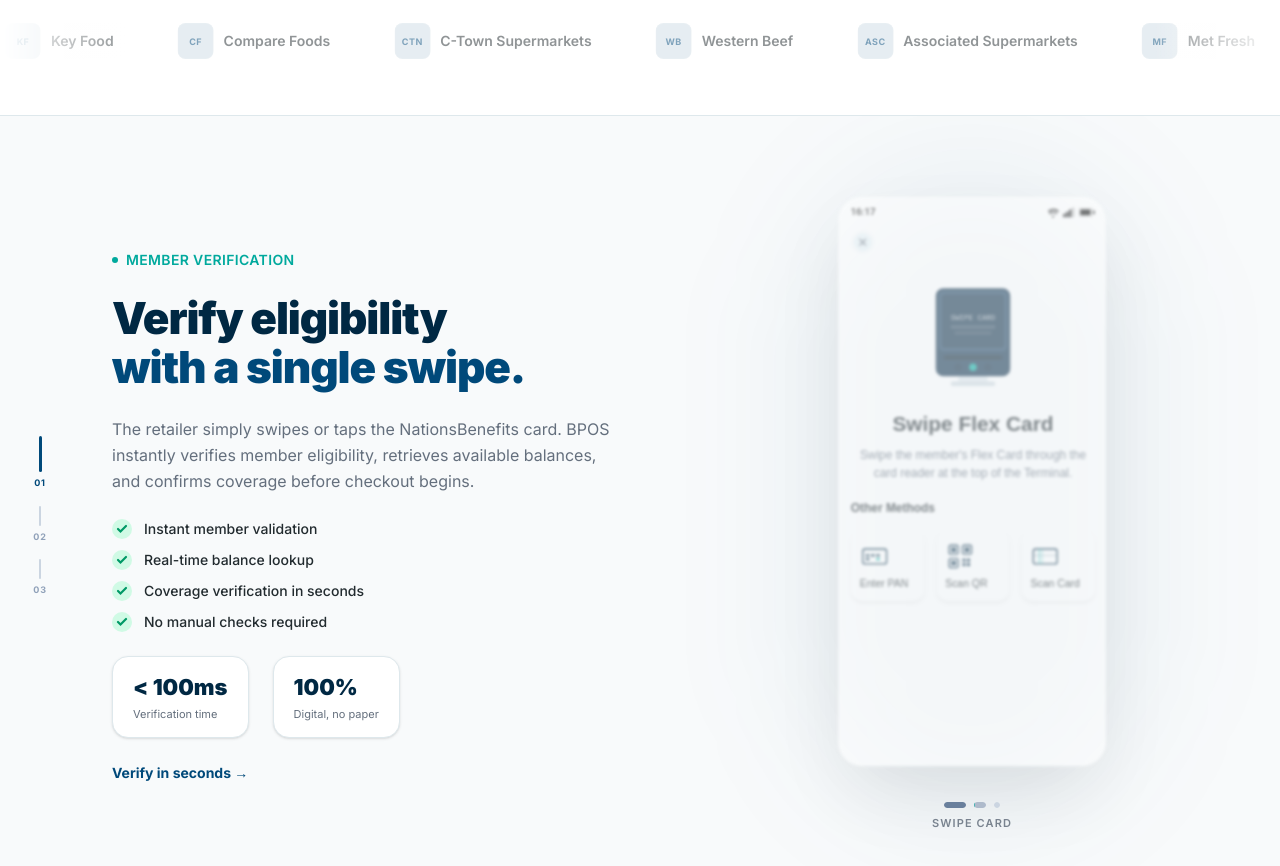
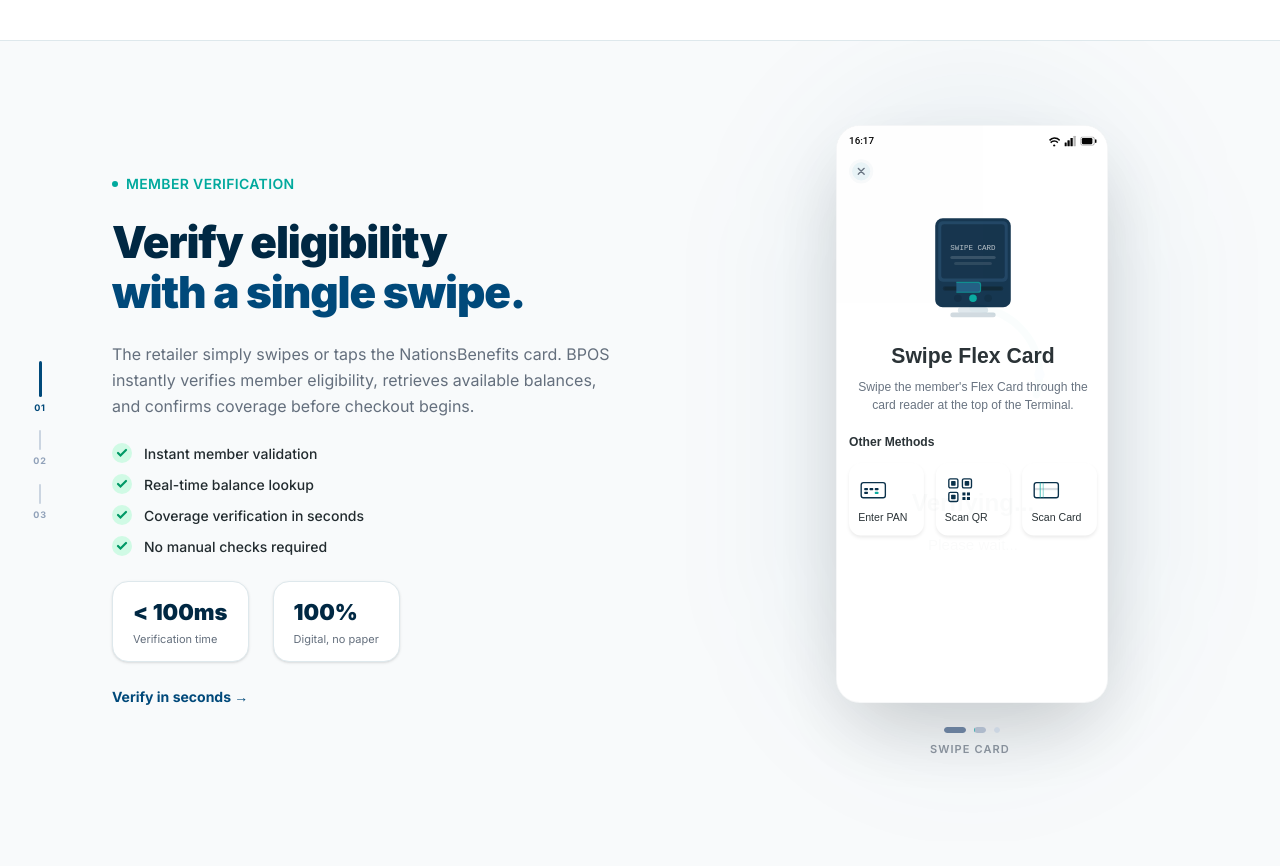
Before and after one commit to marielabattista88/Landing-Page-BPOS, a Next.js app: page / in a window 1280 px wide. Shown: the part 1180-2046 px from the top of the page. Built offline with nearby package versions, Linux system fonts and the light colour scheme.

Commit message:
feat: update FeaturePortal and StickyFeatures components with new dashboard image and enhanced animations

```diff
--- a/src/components/landing/HeroSection.tsx
+++ b/src/components/landing/HeroSection.tsx
@@ -184,7 +184,7 @@
               <h1 className="heading-display text-5xl sm:text-6xl lg:text-7xl text-white">
                 A Modern Fintech Solution
                 <br />
-                <span className="gradient-text">for Independent Retailers</span>
+                <span className="text-white">for Retailers</span>
               </h1>
             </motion.div>
 
--- a/src/components/landing/StickyFeatures.tsx
+++ b/src/components/landing/StickyFeatures.tsx
@@ -106,47 +106,55 @@
 
 // ─── Shared: Spinner Ring (CSS/SVG — used by screens 1, 5, 6) ─────────────
 function SpinnerRing({ spinning = false, showCheck = false }: { spinning?: boolean; showCheck?: boolean }) {
-  const ring = (
-    <svg viewBox="0 0 196 196" style={{ position: "absolute", inset: 0, width: "100%", height: "100%" }}>
-      {/* Track */}
-      <circle cx="98" cy="98" r="88" fill="none" stroke="#e8f0f5" strokeWidth="10" />
-      {/* Arc */}
-      <circle cx="98" cy="98" r="88"
-        fill="none"
-        stroke={showCheck ? "#10b981" : "#00A99D"}
-        strokeWidth="10"
-        strokeDasharray={showCheck ? "553 0" : "165 388"}
-        strokeLinecap="round"
-        transform="rotate(-90 98 98)"
-      />
-      {/* Leading dot (only when spinning, not check) */}
-      {!showCheck && (
-        <circle cx="186" cy="98" r="7" fill="#3b82f6" />
-      )}
-      {/* Checkmark */}
-      {showCheck && (
-        <path d="M62 98 L87 123 L134 76"
-          stroke="#10b981" strokeWidth="9" fill="none"
-          strokeLinecap="round" strokeLinejoin="round" />
-      )}
-    </svg>
-  );
-
-  return (
-    <div style={{ position: "relative", width: 196, height: 196 }}>
-      {spinning ? (
+  if (spinning) {
+    return (
+      <div style={{ position: "relative", width: 196, height: 196 }}>
         <motion.div
           animate={{ rotate: 360 }}
           transition={{ duration: 1.6, repeat: Infinity, ease: "linear" }}
           style={{ position: "absolute", inset: 0, originX: "50%", originY: "50%" }}
         >
-          {ring}
+          <svg viewBox="0 0 196 196" style={{ position: "absolute", inset: 0, width: "100%", height: "100%" }}>
+            <circle cx="98" cy="98" r="88" fill="none" stroke="#e8f0f5" strokeWidth="10" />
+            <circle cx="98" cy="98" r="88" fill="none" stroke="#00A99D" strokeWidth="10"
+              strokeDasharray="165 388" strokeLinecap="round" transform="rotate(-90 98 98)" />
+            <circle cx="186" cy="98" r="7" fill="#3b82f6" />
+          </svg>
         </motion.div>
-      ) : (
-        ring
-      )}
-    </div>
-  );
+      </div>
+    );
+  }
+
+  if (showCheck) {
+    return (
+      <div style={{ position: "relative", width: 196, height: 196 }}>
+        <svg viewBox="0 0 196 196" style={{ position: "absolute", inset: 0, width: "100%", height: "100%" }}>
+          {/* Track */}
+          <circle cx="98" cy="98" r="88" fill="none" stroke="#e8f0f5" strokeWidth="10" />
+          {/* Ring draws in */}
+          <motion.circle
+            cx="98" cy="98" r="88"
+            fill="none" stroke="#10b981" strokeWidth="10" strokeLinecap="round"
+            transform="rotate(-90 98 98)"
+            initial={{ pathLength: 0 }}
+            animate={{ pathLength: 1 }}
+            transition={{ duration: 0.55, ease: [0.16, 1, 0.3, 1] }}
+          />
+          {/* Checkmark draws in after ring */}
+          <motion.path
+            d="M62 98 L87 123 L134 76"
+            stroke="#10b981" strokeWidth="9" fill="none"
+            strokeLinecap="round" strokeLinejoin="round"
+            initial={{ pathLength: 0 }}
+            animate={{ pathLength: 1 }}
+            transition={{ duration: 0.38, delay: 0.3, ease: [0.16, 1, 0.3, 1] }}
+          />
+        </svg>
+      </div>
+    );
+  }
+
+  return null;
 }
 
 // ─── Screen 0: Swipe Flex Card ─────────────────────────────────────────────
@@ -187,6 +195,20 @@
             <circle cx="70" cy="136" r="5" fill="#0a2840"/>
             <circle cx="90" cy="136" r="5" fill="#00A99D"/>
             <circle cx="110" cy="136" r="5" fill="#0a2840"/>
+            {/* Animated swiping card */}
+            <defs>
+              <clipPath id="terminalBodyClip">
+                <rect x="40" y="30" width="100" height="118" rx="10"/>
+              </clipPath>
+            </defs>
+            <motion.rect
+              y="115" width="72" height="13" rx="3"
+              fill="#1a5a80" stroke="rgba(0,169,157,0.7)" strokeWidth="1.5"
+              clipPath="url(#terminalBodyClip)"
+              initial={{ x: 125 }}
+              animate={{ x: 28 }}
+              transition={{ duration: 0.65, delay: 0.5, ease: [0.4, 0, 0.2, 1], repeat: Infinity, repeatDelay: 2.2 }}
+            />
           </svg>
         </div>
         {/* Title + description */}
@@ -261,14 +283,40 @@
 
 // ─── Screen 1: Card Verified ──────────────────────────────────────────────
 function VerifiedScreen() {
+  const [phase, setPhase] = useState<"loading" | "verified">("loading");
+  useEffect(() => {
+    const t = setTimeout(() => setPhase("verified"), 1400);
+    return () => clearTimeout(t);
+  }, []);
   return (
     <FigmaScaled>
       <div style={{ display: "flex", flexDirection: "column", width: 360, height: 760, background: "white" }}>
         <StatusBar />
         <div style={{ flex: 1, display: "flex", flexDirection: "column", alignItems: "center", justifyContent: "center", gap: 48 }}>
-          <SpinnerRing showCheck />
+          <AnimatePresence mode="wait" initial={false}>
+            {phase === "loading" ? (
+              <motion.div key="spinner"
+                initial={{ opacity: 0, scale: 0.85 }} animate={{ opacity: 1, scale: 1 }}
+                exit={{ opacity: 0, scale: 0.85 }} transition={{ duration: 0.3, ease: [0.16, 1, 0.3, 1] }}>
+                <SpinnerRing spinning />
+              </motion.div>
+            ) : (
+              <motion.div key="check"
+                initial={{ opacity: 0, scale: 0.85 }} animate={{ opacity: 1, scale: 1 }}
+                transition={{ duration: 0.3, ease: [0.16, 1, 0.3, 1] }}>
+                <SpinnerRing showCheck />
+              </motion.div>
+            )}
+          </AnimatePresence>
           <div style={{ display: "flex", flexDirection: "column", gap: 16, alignItems: "center", padding: "0 16px", width: "100%" }}>
-            <p style={{ fontFamily: "'Proxima Nova', sans-serif", fontWeight: 700, fontSize: 32, color: "#222b2f", margin: 0, textAlign: "center" }}>Verified</p>
+            <AnimatePresence mode="wait" initial={false}>
+              <motion.p key={phase}
+                initial={{ opacity: 0, y: 6 }} animate={{ opacity: 1, y: 0 }}
+                exit={{ opacity: 0, y: -6 }} transition={{ duration: 0.22, ease: "easeOut" }}
+                style={{ fontFamily: "'Proxima Nova', sans-serif", fontWeight: 700, fontSize: 32, color: "#222b2f", margin: 0, textAlign: "center" }}>
+                {phase === "loading" ? "Verifying..." : "Verified"}
+              </motion.p>
+            </AnimatePresence>
             <p style={{ fontFamily: "'Proxima Nova', sans-serif", fontSize: 20, color: "#222b2f", margin: 0, textAlign: "center" }}>Please wait...</p>
           </div>
         </div>
@@ -313,12 +361,15 @@
         </div>
         {/* Balance rows */}
         <div style={{ flex: 1, display: "flex", flexDirection: "column", overflow: "hidden" }}>
-          {balances.map((b) => (
-            <div key={b.label} style={{ padding: "10px 16px", borderBottom: "1px solid #dee8ec" }}>
+          {balances.map((b, i) => (
+            <motion.div key={b.label}
+              initial={{ opacity: 0, y: 10 }} animate={{ opacity: 1, y: 0 }}
+              transition={{ duration: 0.35, delay: i * 0.09, ease: [0.16, 1, 0.3, 1] }}
+              style={{ padding: "10px 16px", borderBottom: "1px solid #dee8ec" }}>
               <p style={{ fontFamily: "'Proxima Nova', sans-serif", fontWeight: 600, fontSize: 16, color: "#222b2f", margin: 0 }}>{b.label}</p>
               <p style={{ fontFamily: "'Proxima Nova', sans-serif", fontWeight: 700, fontSize: 22, color: "#002843", margin: "2px 0" }}>{b.amount}</p>
               <p style={{ fontFamily: "'Proxima Nova', sans-serif", fontSize: 13, color: "#646f7d", margin: 0 }}>{b.sub}</p>
-            </div>
+            </motion.div>
           ))}
         </div>
         {/* Footer */}
@@ -553,14 +604,27 @@
         </div>
         {/* Content */}
         <div style={{ flex: 1, display: "flex", flexDirection: "column", alignItems: "center", padding: "16px 16px 0", gap: 12 }}>
-          {/* Success icon */}
-          <div style={{ background: "#ecf3ed", borderRadius: 72, width: 88, height: 88, display: "flex", alignItems: "center", justifyContent: "center" }}>
+          {/* Success icon — scales in on mount */}
+          <motion.div
+            initial={{ scale: 0.4, opacity: 0 }}
+            animate={{ scale: 1, opacity: 1 }}
+            transition={{ duration: 0.5, ease: [0.16, 1, 0.3, 1] }}
+            style={{ background: "#ecf3ed", borderRadius: 72, width: 88, height: 88, display: "flex", alignItems: "center", justifyContent: "center" }}
+          >
             <div style={{ background: "#0a9773", borderRadius: 56, width: 64, height: 64, display: "flex", alignItems: "center", justifyContent: "center" }}>
-              <svg width="28" height="28" viewBox="0 0 28 28" fill="none">
-                <path d="M5 14l6.5 6.5L23 8" stroke="white" strokeWidth="3" strokeLinecap="round" strokeLinejoin="round"/>
-              </svg>
+              <motion.svg
+                width="28" height="28" viewBox="0 0 28 28" fill="none"
+              >
+                <motion.path
+                  d="M5 14l6.5 6.5L23 8"
+                  stroke="white" strokeWidth="3" strokeLinecap="round" strokeLinejoin="round"
+                  initial={{ pathLength: 0 }}
+                  animate={{ pathLength: 1 }}
+                  transition={{ duration: 0.4, delay: 0.3, ease: [0.16, 1, 0.3, 1] }}
+                />
+              </motion.svg>
             </div>
-          </div>
+          </motion.div>
           <p style={{ fontFamily: "'Proxima Nova', sans-serif", fontWeight: 600, fontSize: 20, color: "#222b2f", margin: 0, textAlign: "center" }}>Transaction Successful</p>
           <p style={{ fontFamily: "'Proxima Nova', sans-serif", fontWeight: 600, fontSize: 40, color: "#222b2f", margin: 0, textAlign: "center" }}>$162.07</p>
           <p style={{ fontFamily: "'Proxima Nova', sans-serif", fontSize: 14, color: "#646f7d", margin: 0, textAlign: "center" }}>Processed via card ****1234</p>
@@ -717,7 +781,9 @@
     return () => clearInterval(id);
   }, [sectionIndex]);
 
-  const screenIndex = SECTION_SCREENS[sectionIndex][screenInSection];
+  // Clamp screenInSection so it never goes out of bounds during section transitions
+  const safeScreenInSection = Math.min(screenInSection, SECTION_SCREENS[sectionIndex].length - 1);
+  const screenIndex = SECTION_SCREENS[sectionIndex][safeScreenInSection];
   const activeSection = SECTIONS[sectionIndex];
   const ScreenComponent = SCREENS[screenIndex];
 
@@ -766,10 +832,10 @@
               <AnimatePresence mode="wait">
                 <motion.div
                   key={sectionIndex}
-                  initial={{ opacity: 0, y: 24 }}
+                  initial={{ opacity: 0, y: 16 }}
                   animate={{ opacity: 1, y: 0 }}
-                  exit={{ opacity: 0, y: -16 }}
-                  transition={{ duration: 0.5, ease: [0.16, 1, 0.3, 1] }}
+                  exit={{ opacity: 0, y: -12 }}
+                  transition={{ duration: 0.3, ease: [0.76, 0, 0.24, 1] }}
                   className="flex flex-col gap-6"
                 >
                   {/* Eyebrow */}
@@ -825,17 +891,18 @@
             {/* ── Right: Phone ── */}
             <div className="flex flex-col items-center justify-center gap-6">
               {/* Phone */}
-              <div className="relative">
+              <div className="relative" style={{ width: 272, height: 578 }}>
                 {/* Ambient glow */}
                 <div className="absolute inset-[-40px] bg-[#00497A]/6 rounded-full blur-3xl pointer-events-none" />
 
-                <AnimatePresence mode="wait">
+                <AnimatePresence mode="sync" initial={false}>
                   <motion.div
                     key={screenIndex}
-                    initial={{ opacity: 0, y: 20, scale: 0.97, filter: "blur(3px)" }}
-                    animate={{ opacity: 1, y: 0, scale: 1, filter: "blur(0px)" }}
-                    exit={{ opacity: 0, y: -16, scale: 0.97, filter: "blur(3px)" }}
-                    transition={{ duration: 0.45, ease: [0.16, 1, 0.3, 1] }}
+                    initial={{ opacity: 0 }}
+                    animate={{ opacity: 1 }}
+                    exit={{ opacity: 0 }}
+                    transition={{ duration: 0.4, ease: "easeInOut" }}
+                    style={{ position: "absolute", top: 0, left: 0, willChange: "opacity" }}
                   >
                     <ScreenComponent />
                   </motion.div>
@@ -880,9 +947,10 @@
                 <AnimatePresence mode="wait">
                   <motion.p
                     key={screenIndex}
-                    initial={{ opacity: 0, y: 4 }}
-                    animate={{ opacity: 1, y: 0 }}
-                    exit={{ opacity: 0, y: -4 }}
+                    initial={{ opacity: 0, x: 8 }}
+                    animate={{ opacity: 1, x: 0 }}
+                    exit={{ opacity: 0, x: -8 }}
+                    transition={{ duration: 0.25 }}
                     className="text-[11px] font-semibold text-[#646F7D] uppercase tracking-widest"
                   >
                     {SCREEN_LABELS[screenIndex]}
```
Also changed, not shown: src/components/landing/FeaturePortal.tsx (+7 -7 lines), public/portal-dashboard.png (added), 1 other file (tests, documents, lock files or other folders).
